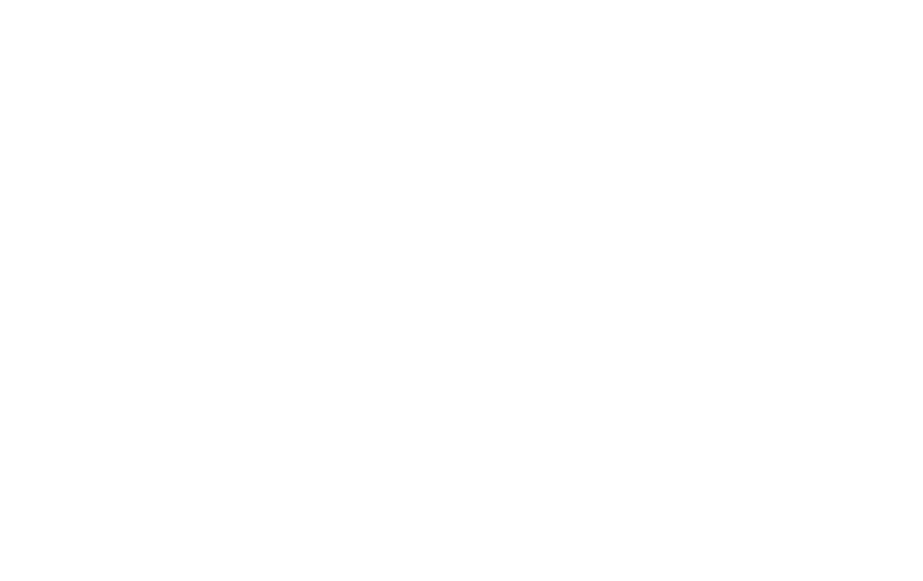
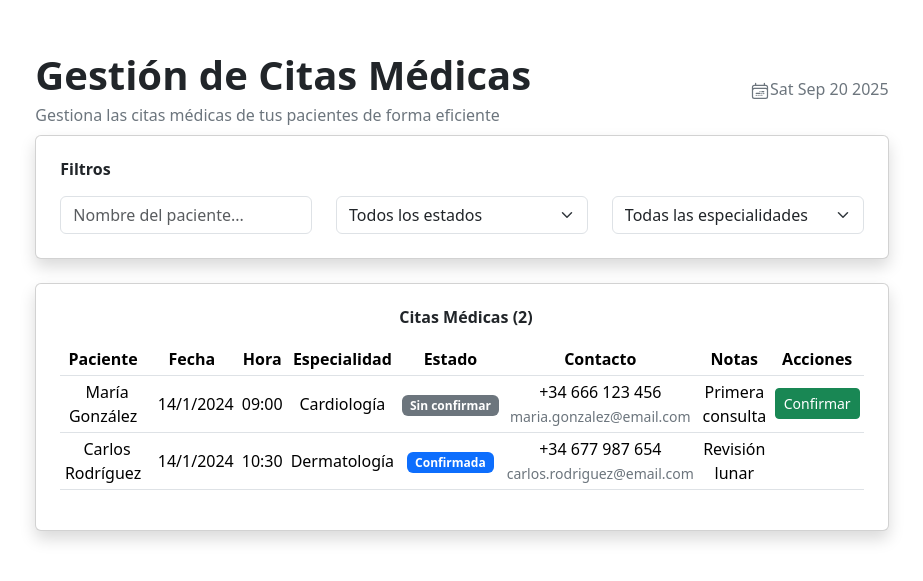
Before and after one commit to MatiasMollo/TPO-API, a React (Vite) app: page /citas in a window 1280 px wide. Before the commit this address had no page. Shown: the part 109-690 px from the top of the page, without its empty margins (178-1101 px from the left). Built offline with nearby package versions, Linux system fonts and the light colour scheme.

Commit message:
[WIP] Maqueta de citas

```diff
--- a/src/main.jsx
+++ b/src/main.jsx
@@ -5,6 +5,7 @@ import App from './App';
 import Login from './pages/login';
 import './index.css';
 import 'bootstrap/dist/css/bootstrap.min.css';
+import Citas from './pages/citas';
 
 ReactDOM.createRoot(document.getElementById('root')).render(
   <React.StrictMode>
@@ -12,6 +13,7 @@ ReactDOM.createRoot(document.getElementById('root')).render(
       <Routes>
         <Route path="/" element={<App />} />
         <Route path="/login" element={<Login />} />
+        <Route path="/citas" element={<Citas />} />
       </Routes>
     </BrowserRouter>
   </React.StrictMode>
--- /dev/null
+++ b/src/pages/citas.jsx
@@ -0,0 +1,162 @@
+import { CalendarDateRangeIcon } from "@heroicons/react/24/outline";
+import { useState } from "react";
+
+// Repositorio temmporal hasta conectar DB
+const citasIniciales = [
+  {
+    paciente: "María González",
+    fecha: "14/1/2024",
+    hora: "09:00",
+    especialidad: "Cardiología",
+    estado: "Sin confirmar",
+    contacto: "+34 666 123 456",
+    email: "maria.gonzalez@email.com",
+    notas: "Primera consulta",
+  },
+  {
+    paciente: "Carlos Rodríguez",
+    fecha: "14/1/2024",
+    hora: "10:30",
+    especialidad: "Dermatología",
+    estado: "Confirmada",
+    contacto: "+34 677 987 654",
+    email: "carlos.rodriguez@email.com",
+    notas: "Revisión lunar",
+  },
+];
+
+export default function Citas() {
+  const [citas, setCitas] = useState(citasIniciales);
+
+  const confirmarCita = (index) => {
+    const nuevasCitas = [...citas];
+    nuevasCitas[index].estado = "Confirmada";
+    setCitas(nuevasCitas);
+  };
+
+  return (
+    <div className="col-8 mx-auto">
+      <div className="d-flex justify-content-between align-items-center mb-2">
+        <div>
+          <h1 className="fw-bold mb-1">Gestión de Citas Médicas</h1>
+          <p className="text-secondary mb-0 text-start">
+            Gestiona las citas médicas de tus pacientes de forma eficiente
+          </p>
+        </div>
+        <div className="text-secondary">
+          <span>
+            <CalendarDateRangeIcon width={20}></CalendarDateRangeIcon>
+            {(new Date()).toDateString()}
+            </span>
+        </div>
+      </div>
+
+      {/* Filtros */}
+      <div className="card shadow mb-4 p-2">
+        <div className="card-body">
+          <h6 className="fw-bold mb-3 text-start">Filtros</h6>
+          <div className="row">
+            <div className="col-md-4">
+              <input
+                type="text"
+                className="form-control"
+                placeholder="Nombre del paciente..."
+              />
+            </div>
+            <div className="col-md-4">
+              <select className="form-select">
+                <option>Todos los estados</option>
+                <option>Sin confirmar</option>
+                <option>Confirmada</option>
+                <option>Realizada</option>
+              </select>
+            </div>
+            <div className="col-md-4">
+              <select className="form-select">
+                <option>Todas las especialidades</option>
+                <option>Cardiología</option>
+                <option>Dermatología</option>
+                {/* ...más especialidades */}
+              </select>
+            </div>
+          </div>
+        </div>
+      </div>
+
+      {/* Tabla de citas */}
+      <div className="card shadow p-2">
+        <div className="card-body">
+          <h6 className="fw-bold mb-3">
+            <i className="bi bi-heart-pulse me-2"></i>
+            Citas Médicas ({citas.length})
+          </h6>
+          <div className="table-responsive">
+            <table className="table table-sm table-hover align-middle">
+              <thead>
+                <tr>
+                  <th>Paciente</th>
+                  <th>Fecha</th>
+                  <th>Hora</th>
+                  <th>Especialidad</th>
+                  <th>Estado</th>
+                  <th>Contacto</th>
+                  <th>Notas</th>
+                  <th>Acciones</th>
+                </tr>
+              </thead>
+              <tbody>
+                {citas.map((cita, idx) => (
+                  <tr key={idx}>
+                    <td>
+                      <i className="bi bi-person me-2"></i>
+                      {cita.paciente}
+                    </td>
+                    <td>
+                      <i className="bi bi-calendar me-2"></i>
+                      {cita.fecha}
+                    </td>
+                    <td>{cita.hora}</td>
+                    <td>{cita.especialidad}</td>
+                    <td>
+                      {cita.estado === "Sin confirmar" && (
+                        <span className="badge bg-secondary">
+                          Sin confirmar
+                        </span>
+                      )}
+                      {cita.estado === "Confirmada" && (
+                        <span className="badge bg-primary">
+                          Confirmada
+                        </span>
+                      )}
+                      {cita.estado === "Realizada" && (
+                        <span className="badge bg-success">
+                          Realizada
+                        </span>
+                      )}
+                    </td>
+                    <td>
+                      {cita.contacto}
+                      <br />
+                      <span className="text-secondary small">{cita.email}</span>
+                    </td>
+                    <td>{cita.notas}</td>
+                    <td>
+                      {cita.estado === "Sin confirmar" && (
+                        <button
+                          className="btn btn-sm btn-success"
+                          onClick={() => confirmarCita(idx)}
+                        >
+                          Confirmar
+                        </button>
+                      )}
+                    </td>
+                  </tr>
+                ))}
+              </tbody>
+            </table>
+          </div>
+        </div>
+      </div>
+    </div>
+  );
+}
```
